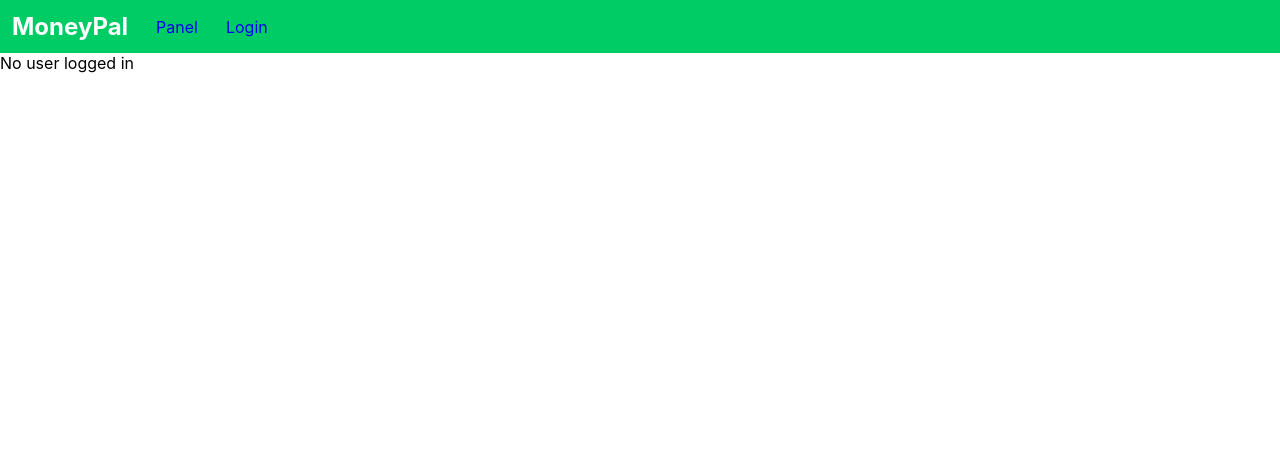
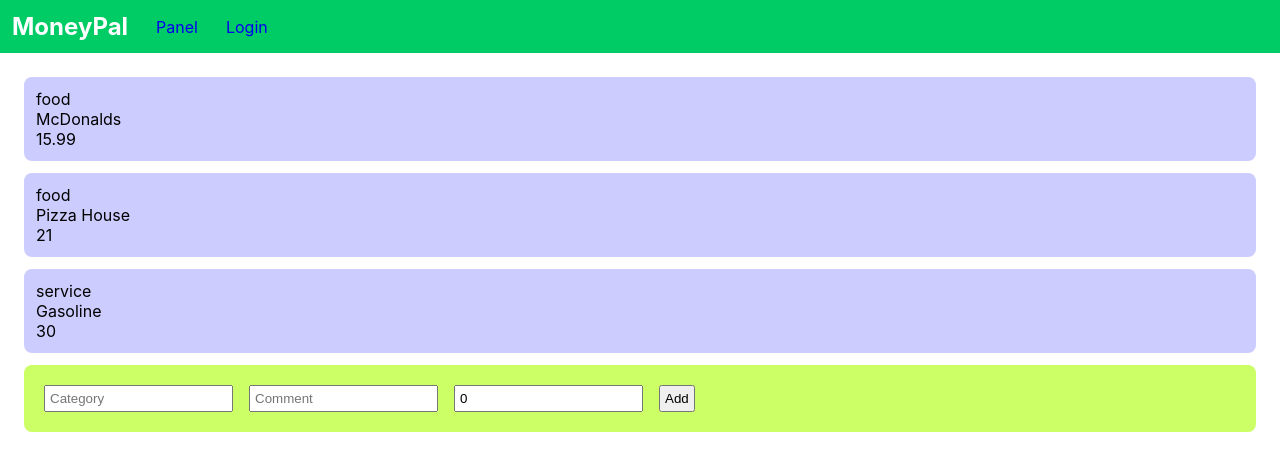
Before and after one commit to ivandax/moneypal, a React (Create React App) app: page / in a window 1280 px wide. Shown: the top 470 px of the page. Built offline with nearby package versions, Linux system fonts and the light colour scheme.

Commit message:
Implement list of expenses with recoil with simple add functionality

```diff
--- a/src/State.tsx
+++ b/src/State.tsx
@@ -2,9 +2,13 @@ import { atom, useRecoilSnapshot, useRecoilValue, RecoilState } from "recoil";
 import { useEffect } from "react";
 
 // Types
-import { User } from "./services/types";
+import { User, ExpenseEntry } from "./services/types";
+
+// API
+import { initialExpenses } from "./services/api";
 
 const userState = atom<User | null>({ key: "user", default: null });
+const expensesState = atom<ExpenseEntry[]>({ key: "expenses", default: initialExpenses });
 
 export type StateValue = User | null;
 
@@ -36,4 +40,4 @@ const RecoilObserver = ({ node, onChange }: RecoilObserverProps): null => {
     return null;
 };
 
-export { userState, DebugObserver, RecoilObserver };
+export { userState, expensesState, DebugObserver, RecoilObserver };
--- a/src/presentation/Main.tsx
+++ b/src/presentation/Main.tsx
@@ -1,14 +1,112 @@
 import * as React from "react";
-import { useRecoilValue } from "recoil";
+import { useSetRecoilState, useRecoilValue } from "recoil";
+import styled from "styled-components";
+import { generateId } from "../services/helpers";
+
+// Types
+import { ExpenseEntry } from "../services/types";
 
 // State
-import { userState } from "../State";
+import { expensesState } from "../State";
+
+const Content = styled.div`
+    width: "100%";
+    display: "flex";
+    flex-direction: "column";
+    padding: 12px;
+`;
 
 export function Main(): JSX.Element {
-    const user = useRecoilValue(userState);
+    const expenses = useRecoilValue(expensesState);
     return (
-        <div>
-            <p>{user === null ? "No user logged in" : `Welcome, ${user.name}`}</p>
-        </div>
+        <>
+            <Content>
+                {expenses.map((item) => (
+                    <ExpenseCard key={item.id} item={item} />
+                ))}
+                <ExpenseCreator />
+            </Content>
+        </>
     );
 }
+
+const Card = styled.div`
+    width: "300px";
+    display: "flex";
+    flex-direction: "column";
+    padding: 12px;
+    margin: 12px;
+    background-color: #ccccff;
+    border-radius: 8px;
+`;
+
+interface ExpenseCardProps {
+    item: ExpenseEntry;
+}
+
+function ExpenseCard({ item }: ExpenseCardProps): JSX.Element {
+    return (
+        <Card>
+            <p>{item.category}</p>
+            <p>{item.comment}</p>
+            <p>{item.amount}</p>
+        </Card>
+    );
+}
+
+const Creator = styled(Card)`
+    background-color: #ccff66;
+    flex-direction: "row";
+`;
+
+const CreatorInput = styled.input`
+    margin: 8px;
+    padding: 4px;
+`;
+
+const AddButton = styled.button`
+    margin: 8px;
+    padding: 4px;
+`;
+
+function ExpenseCreator(): JSX.Element {
+    const initialData = { category: "", comment: "", amount: 0 };
+    const [data, setData] = React.useState(initialData);
+    const { category, comment, amount } = data;
+    const addExpense = useSetRecoilState(expensesState);
+    function handleAddExpense(): void {
+        if (category !== "" && comment !== "" && amount > 0) {
+            setData(initialData);
+            addExpense((previous): ExpenseEntry[] => [
+                ...previous,
+                { category, comment, amount, id: generateId("expense") },
+            ]);
+        }
+    }
+    return (
+        <Creator>
+            <CreatorInput
+                placeholder="Category"
+                value={category}
+                onChange={(event): void => setData({ ...data, category: event.target.value })}
+            />
+            <CreatorInput
+                placeholder="Comment"
+                value={comment}
+                onChange={(event): void => setData({ ...data, comment: event.target.value })}
+            />
+            <CreatorInput
+                placeholder="Amount"
+                type={"number"}
+                value={amount}
+                onChange={(event): void => {
+                    const maybeNumber = parseFloat(event.target.value);
+                    if (isNaN(maybeNumber) === false) {
+                        setData({ ...data, amount: maybeNumber });
+                    }
+                }}
+            />
+            <AddButton onClick={handleAddExpense}>Add</AddButton>
+        </Creator>
+    );
+}
--- a/src/presentation/Welcome.tsx
+++ b/src/presentation/Welcome.tsx
@@ -44,7 +44,7 @@ export function Welcome(): JSX.Element {
         setMessage("");
         event.preventDefault();
         if (data.name !== "" && data.email !== "") {
-            setUserStateValue({ email: data.email, name: data.name, id: generateId() });
+            setUserStateValue({ email: data.email, name: data.name, id: generateId("user") });
         } else {
             setMessage("Name and email must be filled out");
         }
--- /dev/null
+++ b/src/services/api.ts
@@ -0,0 +1,9 @@
+import { ExpenseEntry } from "./types";
+
+const initialExpenses: ExpenseEntry[] = [
+    { id: "entry1", category: "food", comment: "McDonalds", amount: 15.99 },
+    { id: "entry2", category: "food", comment: "Pizza House", amount: 21.0 },
+    { id: "entry3", category: "service", comment: "Gasoline", amount: 30.0 },
+];
+
+export { initialExpenses };
--- a/src/services/helpers.ts
+++ b/src/services/helpers.ts
@@ -1,5 +1,5 @@
 export { generateId };
 
-function generateId(): string {
-    return `id-${+new Date()}-${Math.random()}`;
+function generateId(type: string): string {
+    return `${type}-${+new Date()}-${Math.random()}`;
 }
```
Also changed, not shown: src/services/types.ts (+8 -1 lines).
